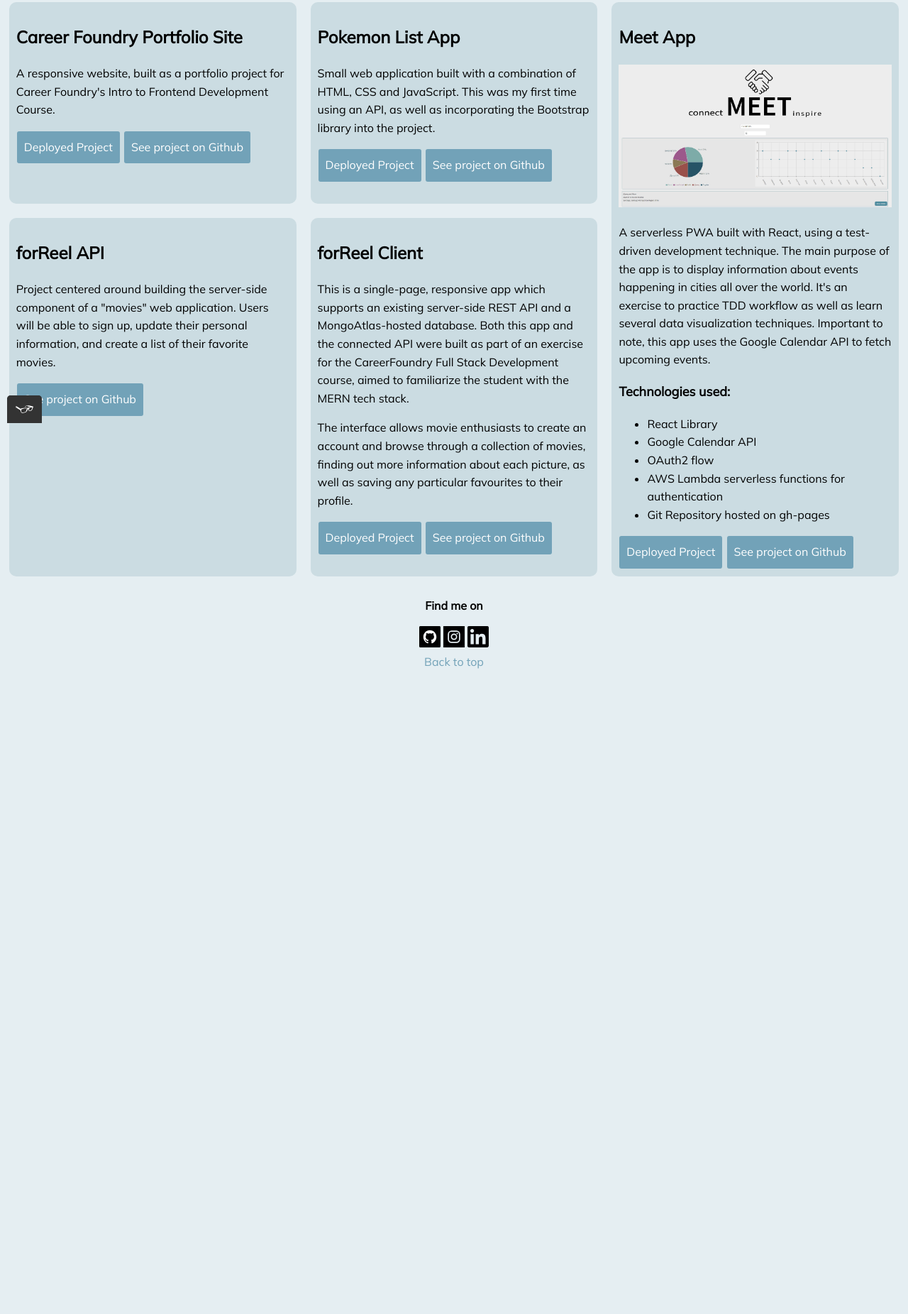
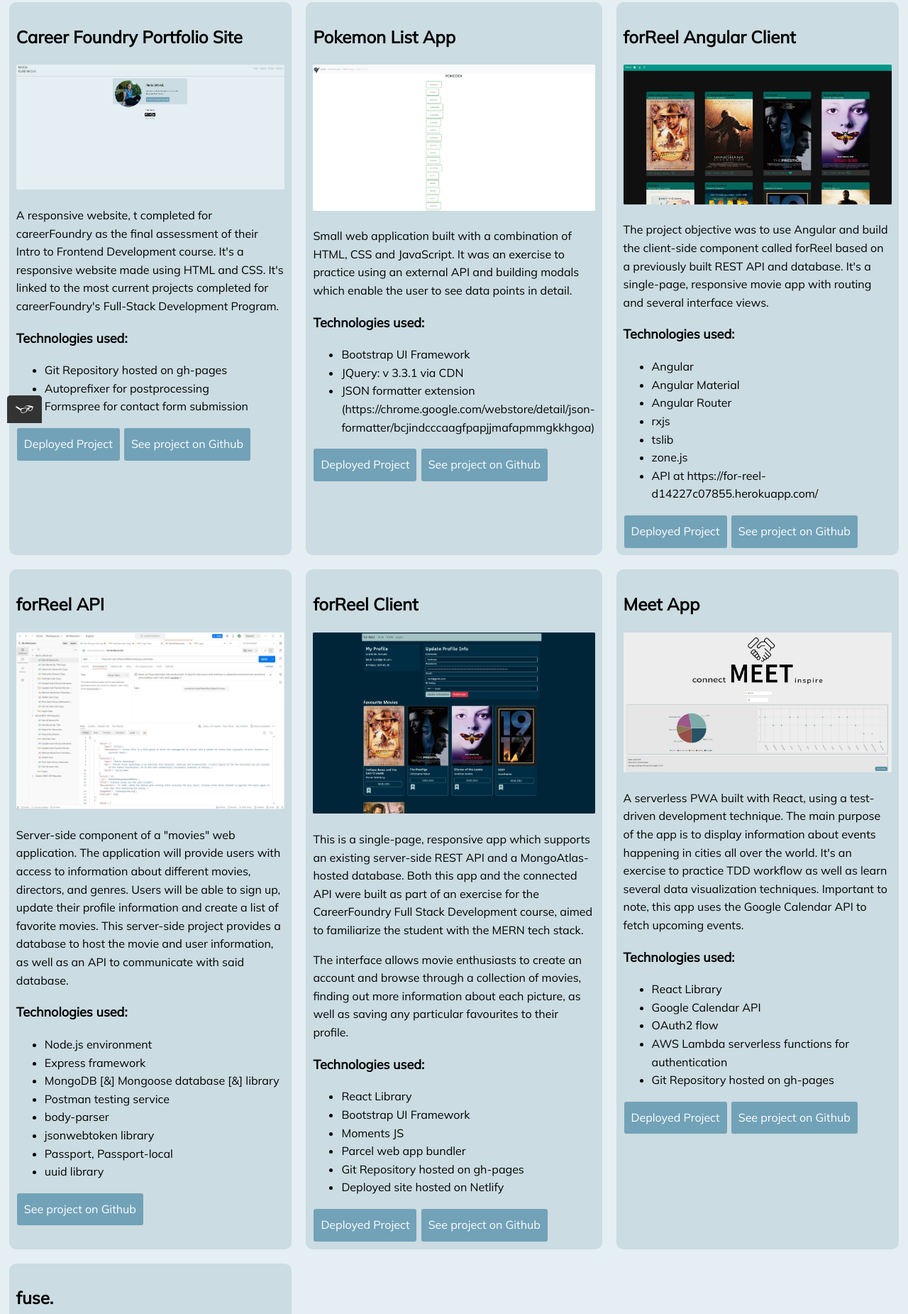
Before and after one commit to kurenkov004/MK_Portfolio_Site, a plain HTML site: page work.html in a window 1280 px wide. Shown: the part 204-2055 px from the top of the page at 71% size. Before the commit the page ends 1150 px from the top, so only its background shows below. Drawn offline with nearby package versions, Linux system fonts and the light colour scheme.

Commit message:
ui updates

```diff
--- a/css/styles.css
+++ b/css/styles.css
@@ -165,7 +165,7 @@
     grid-column-start: 3;
     grid-column-end: 3;
     grid-row-start: 1;
-    grid-row-end: 3;
+    grid-row-end: 1;
 }
 @media all and (max-width: 500px) {
     .grid {
@@ -271,9 +271,10 @@
     transform-origin: center;
 }
 
-#meet-app-screenshot {
+#meet-app-screenshot, #forReel-react-screenshot, #forReel-API-screenshot, #pokedex-screenshot, #portfolio-site-screenshot, #forReel-Angular-screenshot {
     width: 100%;
     height: auto;
+    border-radius: .5%;
 }
 
 #page-heading {
@@ -324,3 +325,14 @@
   #contact-message {
     resize: none;
   }
+
+.fuse-img-container {
+    display: flex;
+}
+#fuse-screenshot1, #fuse-screenshot2 {
+    flex: 50%;
+    padding: 5px;
+    width: 50%;
+    height: auto;
+    border-radius: .5%;
+}
--- a/work.html
+++ b/work.html
@@ -6,8 +6,8 @@
     <meta name="viewport" content="width=device-width, initial scale=1.0">
     <link rel="shortcut icon" href="img\MK_favicon.png">
     <link rel="stylesheet" type="text/css" href="https://cdnjs.cloudflare.com/ajax/libs/normalize/8.0.1/normalize.min.css">
-    <link rel="stylesheet" type="text/css" href="css/style.production.css">
-    <!-- <link rel="stylesheet" type="text/css" href="css/styles.css"> -->
+    <!-- <link rel="stylesheet" type="text/css" href="css/style.production.css"> -->
+    <link rel="stylesheet" type="text/css" href="css/styles.css">
     <link rel="preconnect" href="https://fonts.googleapis.com">
     <link rel="preconnect" href="https://fonts.gstatic.com" crossorigin>
     <link href="https://fonts.googleapis.com/css2?family=Mulish&display=swap" rel="stylesheet">
@@ -41,25 +41,61 @@
         <div class="grid">
             <div class="grid__item">
                 <h2>Career Foundry Portfolio Site</h2>
-                <p>A responsive website, built as a portfolio project for Career Foundry's Intro to Frontend Development Course.</p>
+                <img src="./img/MK_Portfolio_Screenshot1.jpg" alt="portfolio-site-screenshot" id="portfolio-site-screenshot">
+                <p>A responsive website, t completed for careerFoundry as the final assessment of their Intro to Frontend Development course. It's a responsive website made using HTML and CSS. It's linked to the most current projects completed for careerFoundry's Full-Stack Development Program.</p>
+                <h3>Technologies used:</h3>
+                <ul>
+                    <li>Git Repository hosted on gh-pages</li>
+                    <li>Autoprefixer for postprocessing</li>
+                    <li>Formspree for contact form submission</li>
+                </ul>
                 <a href="https://kurenkov004.github.io/MK_Portfolio_Site/index.html" class="button" target="_blank">Deployed Project</a>
                 <a href="https://github.com/kurenkov004/MK_Portfolio_Site" class="button" target="_blank">See project on Github</a>
             </div>
             <div class="grid__item">
                 <h2>Pokemon List App</h2>
-                <p>Small web application built with a combination of HTML, CSS and JavaScript. This was my first time using an API, as well as incorporating the Bootstrap library into the project.</p>
+                <img src="./img/Pokedex_Screenshot2.jpg" alt="Pokedex-app-screenshot" id="pokedex-screenshot">
+                <p>Small web application built with a combination of HTML, CSS and JavaScript. It was an exercise to practice using an external API and building modals which enable the user to see data points in detail.</p>
+                <h3>Technologies used:</h3>
+                <ul>
+                    <li>Bootstrap UI Framework</li>
+                    <li>JQuery: v 3.3.1 via CDN</li>
+                    <li>JSON formatter extension (https://chrome.google.com/webstore/detail/json-formatter/bcjindcccaagfpapjjmafapmmgkkhgoa)</li>
+                </ul>
                 <a href="https://kurenkov004.github.io/MK-list-data-app/#" class="button" target="_blank">Deployed Project</a>
                 <a href="https://github.com/kurenkov004/MK-list-data-app" class="button" target="_blank">See project on Github</a>
             </div>
             <div class="grid__item">
                 <h2>forReel API</h2>
-                <p>Project centered around building the server-side component of a "movies" web application. Users will be able to sign up, update their personal information, and create a list of their favorite movies. </p>
+                <img src="./img/MK_GET_allMovies_TestResult.jpg" alt="forReel-API-screenshot" id="forReel-API-screenshot">
+                <p>Server-side component of a "movies" web application. The application will provide users with access to information about different movies, directors, and genres. Users will be able to sign up, update their profile information and create a list of favorite movies. This server-side project provides a database to host the movie and user information, as well as an API to communicate with said database. </p>
+                <h3>Technologies used:</h3>
+                <ul>
+                    <li>Node.js environment</li>
+                    <li>Express framework</li>
+                    <li>MongoDB [&] Mongoose database [&] library</li>
+                    <li>Postman testing service</li>
+                    <li>body-parser</li>
+                    <li>jsonwebtoken library</li>
+                    <li>Passport, Passport-local</li>
+                    <li>uuid library</li>
+                </ul>
                 <a href="https://github.com/kurenkov004/movie_api" class="button" target="_blank">See project on Github</a>
             </div>
             <div class="grid__item">
                 <h2>forReel Client</h2>
+                <img src="./img/forReelReact_Screenshot2.jpg" alt="forReel-react-screenshot" id="forReel-react-screenshot">
                 <p>This is a single-page, responsive app which supports an existing server-side REST API and a MongoAtlas-hosted database. Both this app and the connected API were built as part of an exercise for the CareerFoundry Full Stack Development course, aimed to familiarize the student with the MERN tech stack.</p>
                 <p>The interface allows movie enthusiasts to create an account and browse through a collection of movies, finding out more information about each picture, as well as saving any particular favourites to their profile.</p>
+                <h3>Technologies used:</h3>
+                <ul>
+                    <li>React Library</li>
+                    <li>Bootstrap UI Framework</li>
+                    <li>Moments JS</li>
+                    <li>Parcel web app bundler</li>
+                    <li>Git Repository hosted on gh-pages</li>
+                    <li>Deployed site hosted on Netlify</li>
+                </ul>
                 <a href="https://for-reel.netlify.app/" class="button" target="_blank">Deployed Project</a>
                 <a href="https://github.com/kurenkov004/forReel-client" class="button" target="_blank">See project on Github</a>
             </div>
@@ -78,11 +114,41 @@
                 <a href="https://kurenkov004.github.io/meet/" class="button" target="_blank">Deployed Project</a>
                 <a href="https://github.com/kurenkov004/meet" class="button" target="_blank">See project on Github</a>
             </div>
-            <!-- <div class="grid__item">
-                <h2>Project #6</h2>
-                <p>Fusce ultrices leo porta sollicitudin iaculis. Aliquam convallis non dui molestie tristique.</p>
-                <a href="#">See project on Github</a>
-            </div> -->
+            <div class="grid__item">
+                <h2>fuse.</h2>
+                <div class="fuse-img-container">
+                    <img src="./img/Fuse_Screenshot1.jpg" alt="fuse-screenshot" id="fuse-screenshot1">
+                    <img src="./img/Fuse_Screenshot3.jpg" alt="fuse-screenshot" id="fuse-screenshot2">
+                </div>
+                <p>A project created for careerFoundry's Full Stack Web Development Course. It's a chat app for mobile devices made using React Native as the framework. The app will provide users with a chat interface and options to share images and their location</p>
+                <h3>Technologies used:</h3>
+                <ul>
+                    <li>React</li>
+                    <li>React Native</li>
+                    <li>Expo</li>
+                    <li>Google Firebase</li>
+                    <li>GiftedChat</li>
+                    <li>Android Studio</li>
+                </ul>
+                <a href="https://github.com/kurenkov004/fuse" class="button" target="_blank">See project on Github</a>
+            </div>
+            <div class="grid__item">
+                <h2>forReel Angular Client</h2>
+                <img src="./img/forReelAngular_Screenshot1.jpg" alt="forReel-Angular-screenshot" id="forReel-Angular-screenshot">
+                <p>The project objective was to use Angular and build the client-side component called forReel based on a previously built REST API and database. It's a single-page, responsive movie app with routing and several interface views.</p>
+                <h3>Technologies used:</h3>
+                <ul>
+                    <li>Angular</li>
+                    <li>Angular Material</li>
+                    <li>Angular Router</li>
+                    <li>rxjs</li>
+                    <li>tslib</li>
+                    <li>zone.js</li>
+                    <li>API at https://for-reel-d14227c07855.herokuapp.com/</li>
+                </ul>
+                <a href="https://forreel-angular.netlify.app/" class="button" target="_blank">Deployed Project</a>
+                <a href="https://github.com/kurenkov004/forReel-Angular-client" class="button" target="_blank">See project on Github</a>
+            </div>
         </div>
     </section>
 
```
Also changed, not shown: about.html (+2 -2 lines), contact.html (+10 -14 lines), index.html (+3 -3 lines), img/Fuse_Screenshot1.jpg (added), img/Fuse_Screenshot3.jpg (added), img/MK_GET_allMovies_TestResult.jpg (added), img/MK_Portfolio_Screenshot1.jpg (added), img/Pokedex_Screenshot2.jpg (added), img/forReelAngular_Screenshot1.jpg (added), img/forReelReact_Screenshot2.jpg (added).
